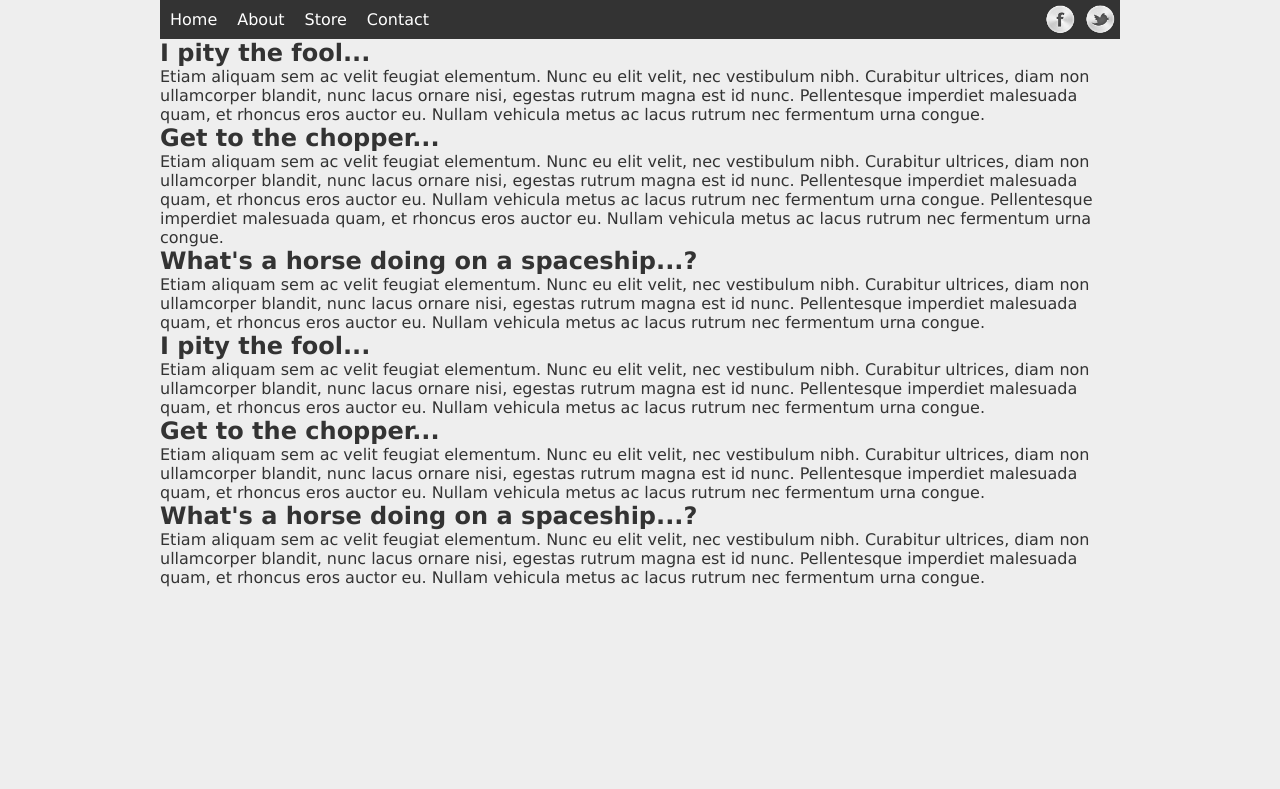
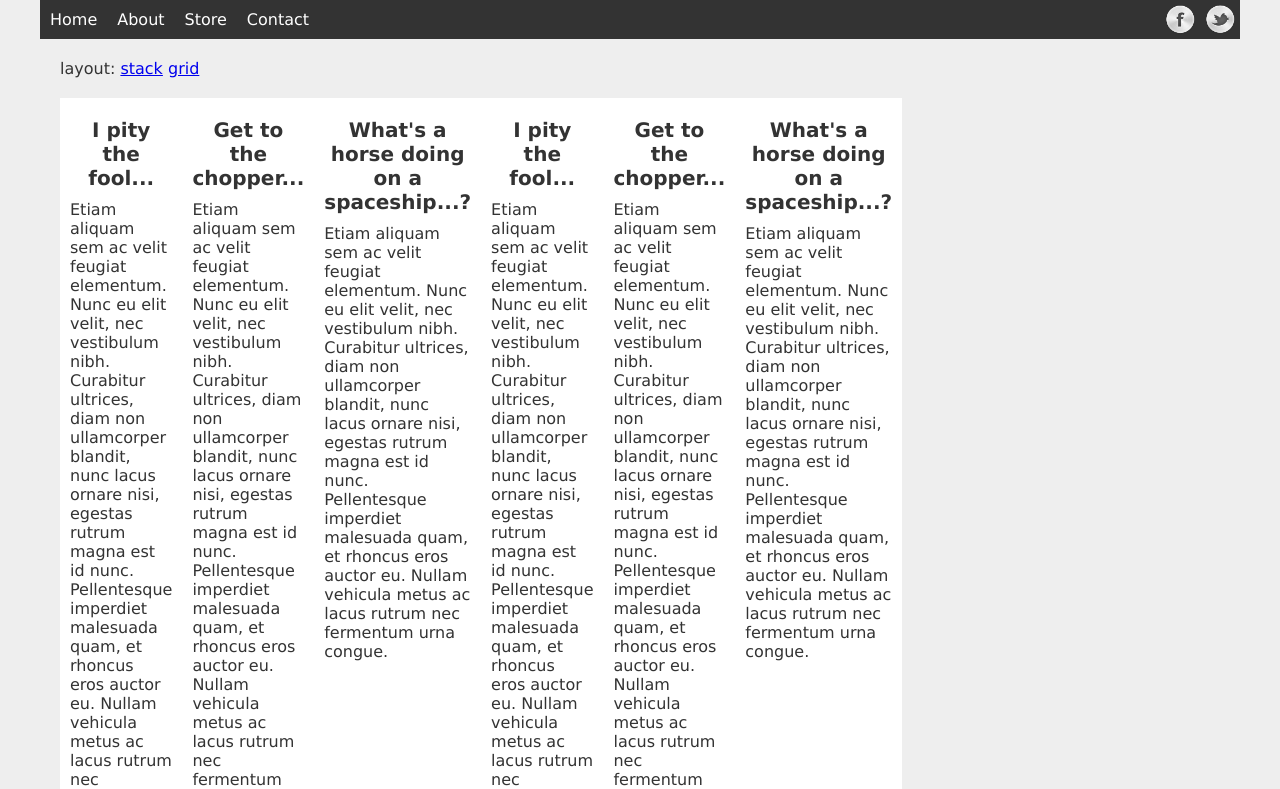
Before and after one commit to ganushkevychv/ISA-Flexbox, a plain HTML site: page example-3/grid-vs-stack.html in a window 1280 px wide. Shown: the top 789 px of the page. Drawn offline with nearby package versions, Linux system fonts and the light colour scheme.

Commit message:
learned how to create Grid and Stack layout using CSS Flexbox

```diff
--- a/example-3/grid-vs-stack.html
+++ b/example-3/grid-vs-stack.html
@@ -1,10 +1,12 @@
 <!DOCTYPE html>
 <html lang="en">
+
 <head>
     <title>The Net Ninja - CSS Flexbox</title>
-    <link rel="stylesheet" type="text/css" href="style.css">
+    <link rel="stylesheet" type="text/css" href="../example-3/style.css">
     <script src="https://code.jquery.com/jquery-1.12.1.js"></script>
 </head>
+
 <body>
     <div class="wrapper">
 
@@ -21,34 +23,54 @@
             </ul>
         </nav>
 
+        <div style="margin:20px">
+            <span>layout:</span>
+            <a href="#" class="stack">stack</a>
+            <a href="#" class="grid">grid</a>
+        </div>
+
         <section id="blocks">
             <article>
                 <h2>I pity the fool...</h2>
-          <p>Etiam aliquam sem ac velit feugiat elementum. Nunc eu elit velit, nec vestibulum nibh. Curabitur ultrices, diam non ullamcorper blandit, nunc lacus ornare nisi, egestas rutrum magna est id nunc. Pellentesque imperdiet malesuada quam, et rhoncus eros auctor eu. Nullam vehicula metus ac lacus rutrum nec fermentum urna congue.</p>
+                <p>Etiam aliquam sem ac velit feugiat elementum. Nunc eu elit velit, nec vestibulum nibh. Curabitur ultrices, diam non ullamcorper blandit, nunc lacus ornare nisi, egestas rutrum magna est id nunc. Pellentesque imperdiet malesuada quam, et
+                    rhoncus eros auctor eu. Nullam vehicula metus ac lacus rutrum nec fermentum urna congue.</p>
             </article>
             <article>
                 <h2>Get to the chopper...</h2>
-          <p>Etiam aliquam sem ac velit feugiat elementum. Nunc eu elit velit, nec vestibulum nibh. Curabitur ultrices, diam non ullamcorper blandit, nunc lacus ornare nisi, egestas rutrum magna est id nunc. Pellentesque imperdiet malesuada quam, et rhoncus eros auctor eu. Nullam vehicula metus ac lacus rutrum nec fermentum urna congue. Pellentesque imperdiet malesuada quam, et rhoncus eros auctor eu. Nullam vehicula metus ac lacus rutrum nec fermentum urna congue.</p>
+                <p>Etiam aliquam sem ac velit feugiat elementum. Nunc eu elit velit, nec vestibulum nibh. Curabitur ultrices, diam non ullamcorper blandit, nunc lacus ornare nisi, egestas rutrum magna est id nunc. Pellentesque imperdiet malesuada quam, et
+                    rhoncus eros auctor eu. Nullam vehicula metus ac lacus rutrum nec fermentum urna congue. Pellentesque imperdiet malesuada quam, et rhoncus eros auctor eu. Nullam vehicula metus ac lacus rutrum nec fermentum urna congue.</p>
             </article>
             <article>
                 <h2>What's a horse doing on a spaceship...?</h2>
-          <p>Etiam aliquam sem ac velit feugiat elementum. Nunc eu elit velit, nec vestibulum nibh. Curabitur ultrices, diam non ullamcorper blandit, nunc lacus ornare nisi, egestas rutrum magna est id nunc. Pellentesque imperdiet malesuada quam, et rhoncus eros auctor eu. Nullam vehicula metus ac lacus rutrum nec fermentum urna congue.</p>
+                <p>Etiam aliquam sem ac velit feugiat elementum. Nunc eu elit velit, nec vestibulum nibh. Curabitur ultrices, diam non ullamcorper blandit, nunc lacus ornare nisi, egestas rutrum magna est id nunc. Pellentesque imperdiet malesuada quam, et
+                    rhoncus eros auctor eu. Nullam vehicula metus ac lacus rutrum nec fermentum urna congue.</p>
             </article>
             <article>
                 <h2>I pity the fool...</h2>
-          <p>Etiam aliquam sem ac velit feugiat elementum. Nunc eu elit velit, nec vestibulum nibh. Curabitur ultrices, diam non ullamcorper blandit, nunc lacus ornare nisi, egestas rutrum magna est id nunc. Pellentesque imperdiet malesuada quam, et rhoncus eros auctor eu. Nullam vehicula metus ac lacus rutrum nec fermentum urna congue.</p>
+                <p>Etiam aliquam sem ac velit feugiat elementum. Nunc eu elit velit, nec vestibulum nibh. Curabitur ultrices, diam non ullamcorper blandit, nunc lacus ornare nisi, egestas rutrum magna est id nunc. Pellentesque imperdiet malesuada quam, et
+                    rhoncus eros auctor eu. Nullam vehicula metus ac lacus rutrum nec fermentum urna congue.</p>
             </article>
             <article>
                 <h2>Get to the chopper...</h2>
-          <p>Etiam aliquam sem ac velit feugiat elementum. Nunc eu elit velit, nec vestibulum nibh. Curabitur ultrices, diam non ullamcorper blandit, nunc lacus ornare nisi, egestas rutrum magna est id nunc. Pellentesque imperdiet malesuada quam, et rhoncus eros auctor eu. Nullam vehicula metus ac lacus rutrum nec fermentum urna congue.</p>
+                <p>Etiam aliquam sem ac velit feugiat elementum. Nunc eu elit velit, nec vestibulum nibh. Curabitur ultrices, diam non ullamcorper blandit, nunc lacus ornare nisi, egestas rutrum magna est id nunc. Pellentesque imperdiet malesuada quam, et
+                    rhoncus eros auctor eu. Nullam vehicula metus ac lacus rutrum nec fermentum urna congue.</p>
             </article>
             <article>
                 <h2>What's a horse doing on a spaceship...?</h2>
-          <p>Etiam aliquam sem ac velit feugiat elementum. Nunc eu elit velit, nec vestibulum nibh. Curabitur ultrices, diam non ullamcorper blandit, nunc lacus ornare nisi, egestas rutrum magna est id nunc. Pellentesque imperdiet malesuada quam, et rhoncus eros auctor eu. Nullam vehicula metus ac lacus rutrum nec fermentum urna congue.</p>
+                <p>Etiam aliquam sem ac velit feugiat elementum. Nunc eu elit velit, nec vestibulum nibh. Curabitur ultrices, diam non ullamcorper blandit, nunc lacus ornare nisi, egestas rutrum magna est id nunc. Pellentesque imperdiet malesuada quam, et
+                    rhoncus eros auctor eu. Nullam vehicula metus ac lacus rutrum nec fermentum urna congue.</p>
             </article>
         </section>
 
     </div>
+    <script>
+        $("a.stack").on("click", function() {
+            $("article").addClass("stack");
+        });
+        $("a.grid").on("click", function() {
+            $("article").removeClass("stack");
+        });
+    </script>
+</body>
 
-  </body>
 </html>
--- a/example-3/style.css
+++ b/example-3/style.css
@@ -1,31 +1,32 @@
-*{
+* {
     font-family: verdana;
     margin: 0;
 }
 
-body{
+body {
     background: #eee;
     color: #333;
 }
 
-.wrapper{
+.wrapper {
     width: 100%;
-  max-width: 960px;
+    max-width: 1200px;
     margin: 0 auto;
 }
 
+
 /* menu base styles */
 
-nav{
+nav {
     background: #333;
 }
 
-nav ul{
+nav ul {
     list-style-type: none;
     padding: 0;
 }
 
-nav a{
+nav a {
     text-decoration: none;
     text-align: center;
     color: #fff;
@@ -33,65 +34,92 @@ nav a{
     padding: 10px;
 }
 
-nav a:hover{
+nav a:hover {
     background-color: #555;
 }
 
+
 /* social menu base styles */
 
-a.tw{
+a.tw {
     background: url(img/tw.png) no-repeat center;
     background-size: 80%;
-
 }
 
-a.fb{
+a.fb {
     background: url(img/fb.png) no-repeat center;
     background-size: 80%;
 }
 
-.social a{
+.social a {
     text-indent: -10000px;
     margin: 0 auto;
 }
 
-.social{
+.social {
     max-width: 80px;
-  margin: 0 auto; /* do at end */
+    margin: 0 auto;
+    /* do at end */
 }
+
 
 /* grid vs flex base styles */
 
+#blocks {
+    margin: 20px;
+}
+
+article {
+    background: #fff;
+    margin-bottom: 20px;
+    padding: 10px;
+    box-sizing: border-box;
+}
+
+article h2 {
+    text-align: center;
+    font-size: 20px;
+    margin: 10px 0;
+}
 
 
 /* flex styles */
 
-nav ul.social li{
+nav ul.social li {
     flex: 1 1 0;
 }
 
-nav ul.social{
+nav ul.social {
     flex: 1 1 0;
     display: flex;
 }
 
-@media screen and (min-width: 768px){
-
-nav ul{
+@media screen and (min-width: 768px) {
+    nav ul {
         display: flex;
     }
-
-nav li{
+    nav li {
         flex: 1 1 0;
     }
-
-nav{
+    nav {
         display: flex;
         justify-content: space-between;
     }
-
-ul.social{
+    ul.social {
         margin: 0;
     }
+    #blocks {
+        display: flex;
+        flex-wrap: wrap;
+    }
+    article {
+        flex: 0 1 32px;
+        transition: flex-basis 0.2s linear;
+    }
+    article.stack {
+        flex: 0 1 100%;
+    }
+}
 
-} /* end media 768 */
+
+/* end media 768 */
```
Lines whose indentation alone changed are shown as unchanged.
